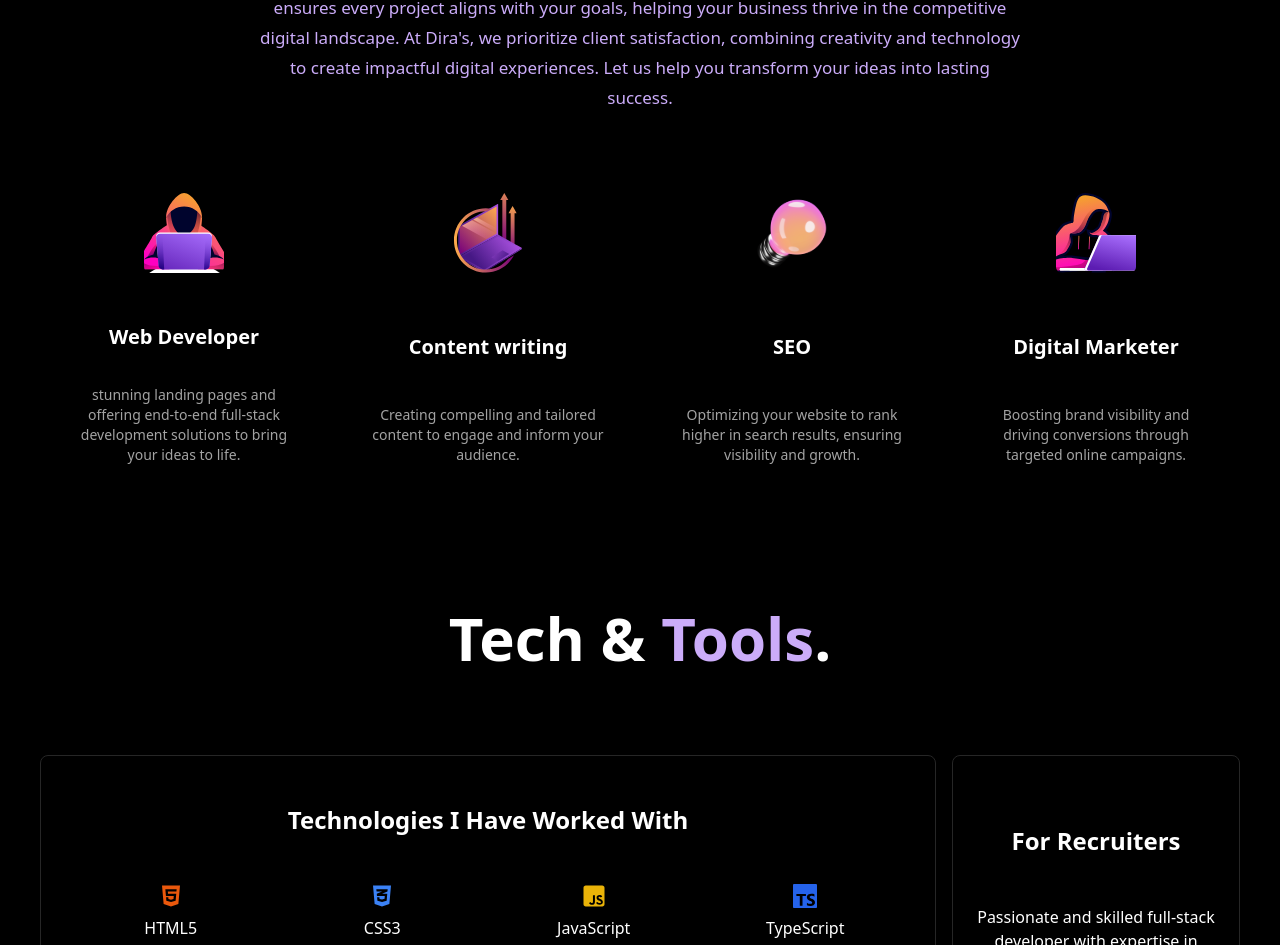
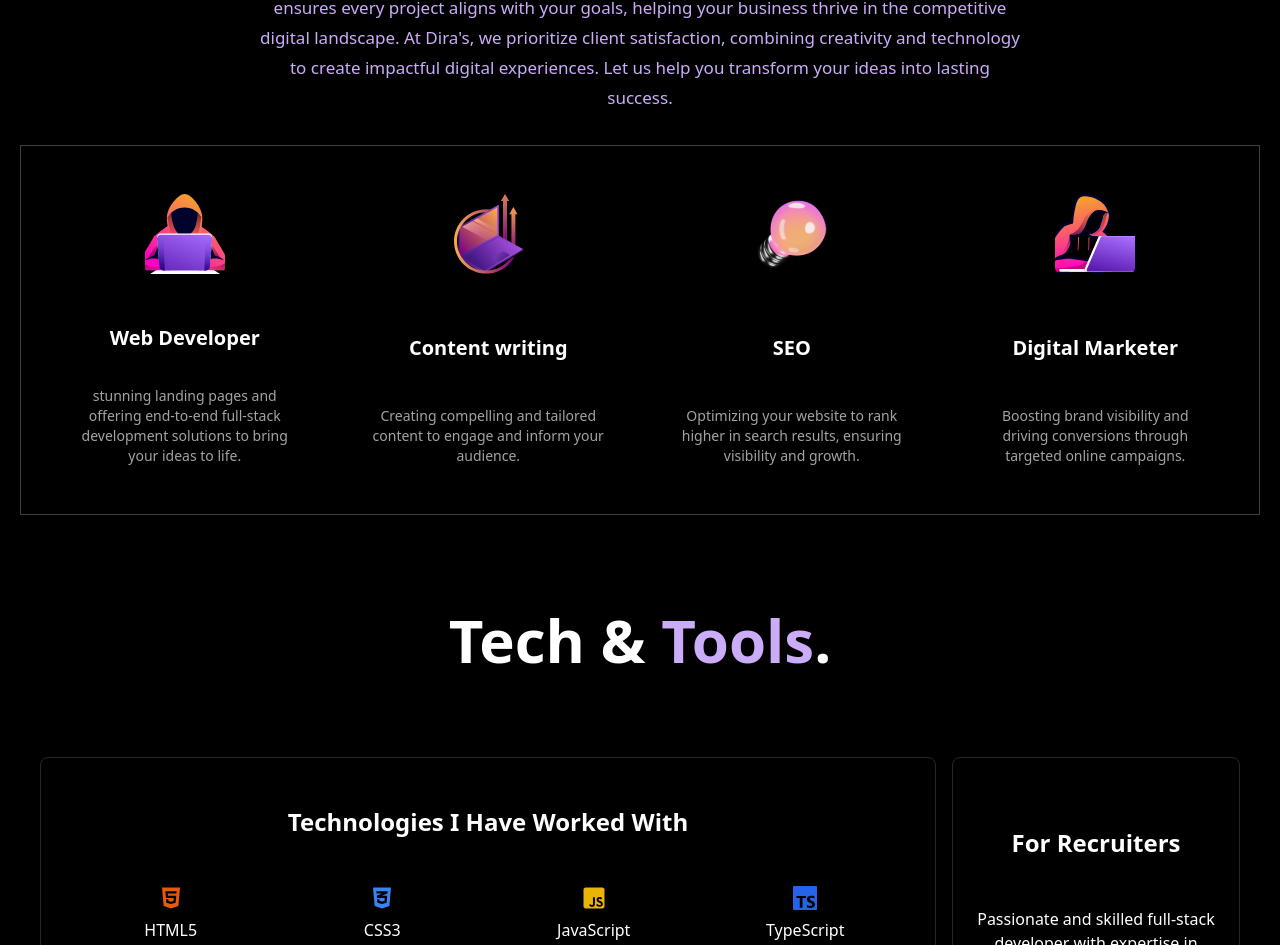
Before and after one commit to Divyanshrivastava/Diras, a Next.js app: page / in a window 1280 px wide. Shown: the part 950-1895 px from the top of the page. Built offline with nearby package versions, Linux system fonts and the light colour scheme.

Commit message:
Update About.tsx

```diff
--- a/components/About.tsx
+++ b/components/About.tsx
@@ -24,7 +24,7 @@ const About = () => {
           </p>
         </div>
 
-        <div className="grid grid-cols-1 sm:grid-cols-2 lg:grid-cols-4 gap-6 p-6 justify-items-center mt-8">
+        <div className="grid grid-cols-1 sm:grid-cols-2 lg:grid-cols-4 gap-6 p-6 justify-items-center mt-8 border border-neutral-700">
           {workExperience.map((card, index) => (
             <div
               key={index}
```
